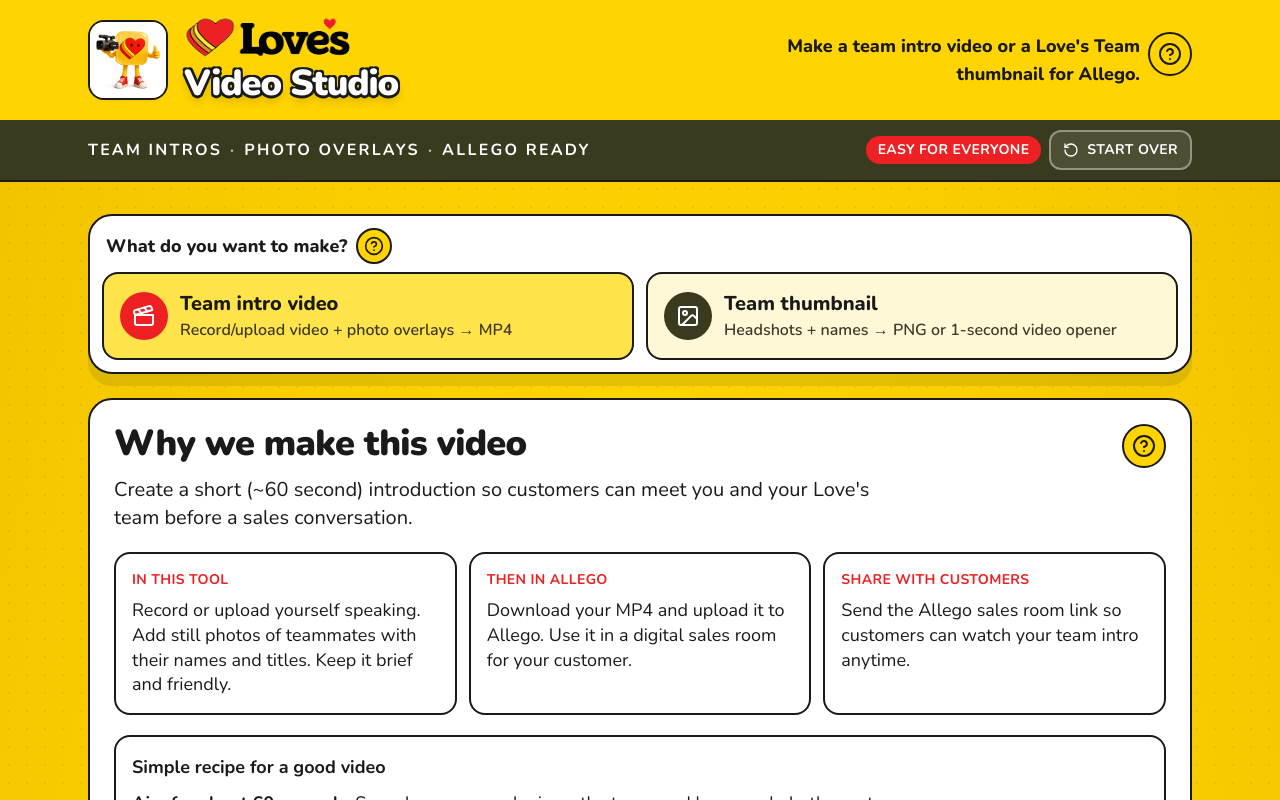
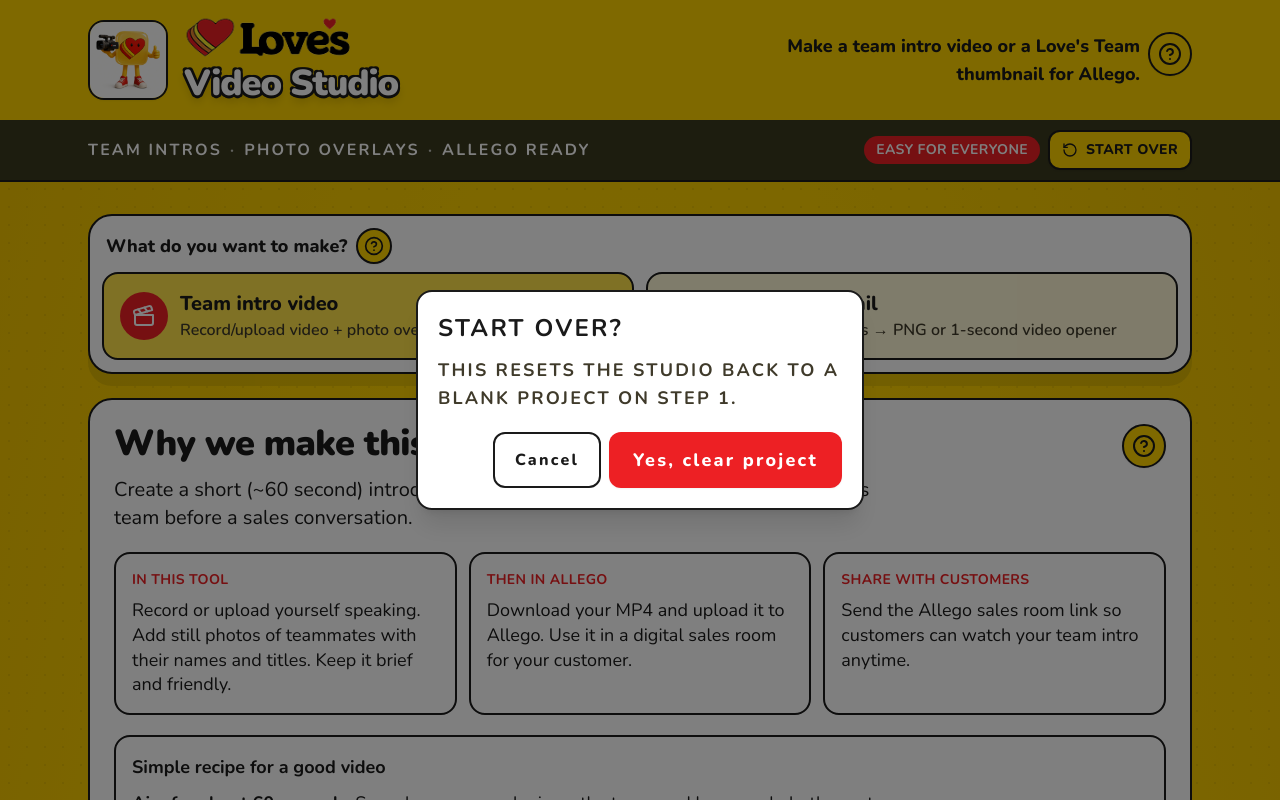
Before and after one commit to joshuawilliambell-cmd/clip-flow, a Next.js app: page / in a window 1280 px wide. Both pictures are taken after a click on the button "START OVER". Shown: the top 800 px of the page. Built offline with nearby package versions, Linux system fonts and the light colour scheme.

Commit message:
Make Start over always confirm and easier to spot
Yellow header control always opens a confirm dialog before
clearing video, photos, thumbnail, and studio settings.

Co-authored-by: joshuawilliambell <joshuawilliambell@gmail.com>

```diff
--- a/src/components/StartOverButton.tsx
+++ b/src/components/StartOverButton.tsx
@@ -5,19 +5,16 @@ import { RotateCcw } from "lucide-react";
 import { useStudio } from "@/lib/studio-context";
 
 export function StartOverButton() {
-  const { resetProject, video, photos, introThumbnailUrl } = useStudio();
+  const {
+    resetProject,
+    video,
+    photos,
+    introThumbnailUrl,
+    thumbnailMembers,
+  } = useStudio();
   const [confirmOpen, setConfirmOpen] = useState(false);
 
-  const hasWork =
-    Boolean(video) ||
-    photos.some((p) => p.url || p.name.trim() || p.title.trim()) ||
-    Boolean(introThumbnailUrl);
-
   const askStartOver = () => {
-    if (!hasWork) {
-      resetProject();
-      return;
-    }
     setConfirmOpen(true);
   };
 
@@ -26,12 +23,21 @@ export function StartOverButton() {
     setConfirmOpen(false);
   };
 
+  const hasWork =
+    Boolean(video) ||
+    photos.some((p) => p.url || p.name.trim() || p.title.trim()) ||
+    Boolean(introThumbnailUrl) ||
+    thumbnailMembers.some(
+      (m) => m.photoUrl || m.name.trim() || m.title.trim(),
+    );
+
   return (
     <>
       <button
         type="button"
         onClick={askStartOver}
-        className="inline-flex items-center gap-2 rounded-xl border-2 border-white/40 bg-white/10 px-3 py-2 text-sm font-bold uppercase tracking-wide text-white transition hover:bg-white/20"
+        className="inline-flex items-center gap-2 rounded-xl border-2 border-[var(--ink)] bg-[var(--yellow)] px-3 py-2 text-sm font-extrabold uppercase tracking-wide text-[var(--ink)] shadow-sm transition hover:bg-[var(--yellow-bright)]"
+        aria-haspopup="dialog"
       >
         <RotateCcw className="h-4 w-4" />
         Start over
@@ -43,6 +49,9 @@ export function StartOverButton() {
           role="dialog"
           aria-modal="true"
           aria-labelledby="start-over-title"
+          onClick={(e) => {
+            if (e.target === e.currentTarget) setConfirmOpen(false);
+          }}
         >
           <div className="w-full max-w-md rounded-2xl border-2 border-[var(--ink)] bg-white p-5 shadow-xl">
             <h2
@@ -52,8 +61,9 @@ export function StartOverButton() {
               Start over?
             </h2>
             <p className="mt-3 text-lg text-[var(--muted)]">
-              This clears your video, team photos, timeline, music settings, and
-              thumbnail from this project. You cannot undo this.
+              {hasWork
+                ? "This clears your video, team photos, timeline, music settings, and thumbnail from this project. You cannot undo this."
+                : "This resets the studio back to a blank project on Step 1."}
             </p>
             <div className="mt-5 flex flex-wrap justify-end gap-2">
               <button
```
